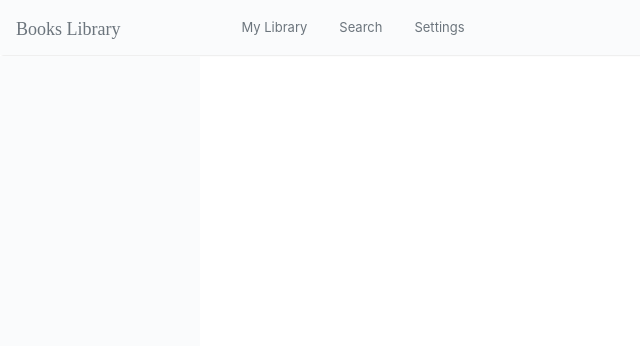
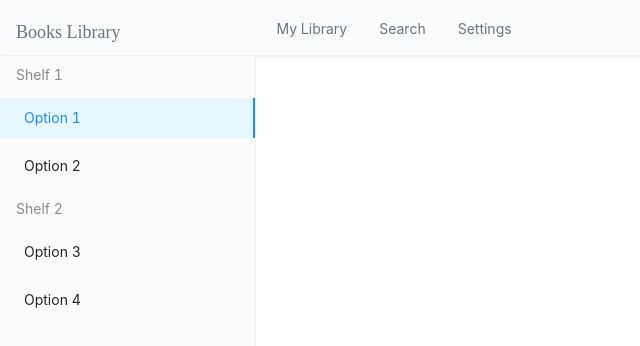
Before and after one commit to danialkhan4/book-library-app, a React (Create React App) app: page / in a window 1280 px wide. Shown: the top 346 px of the page, without its empty margins (0-640 px from the left). Built offline with nearby package versions, Linux system fonts and the light colour scheme.

Commit message:
- changed from material-ui to antd - updated navbar

```diff
--- a/package.json
+++ b/package.json
@@ -3,11 +3,10 @@
   "version": "0.1.0",
   "private": true,
   "dependencies": {
-    "@material-ui/core": "^4.11.0",
-    "@material-ui/icons": "^4.9.1",
     "@testing-library/jest-dom": "^4.2.4",
     "@testing-library/react": "^9.5.0",
     "@testing-library/user-event": "^7.2.1",
+    "antd": "^4.6.4",
     "react": "^16.13.1",
     "react-dom": "^16.13.1",
     "react-scripts": "3.4.3"
--- a/src/App.js
+++ b/src/App.js
@@ -2,6 +2,7 @@ import React from 'react';
 
 import Navbar from './components/Navbar';
 import Sidebar from './components/Sidebar';
+
 import './index.css';
 
 function App() {
--- a/src/components/Navbar.js
+++ b/src/components/Navbar.js
@@ -1,6 +1,5 @@
 import React from 'react';
-import './navbar.css';
-
+import '../css/navbar.css';
 function Navbar() {
 	return (
         <div className="navBar">
--- a/src/components/Sidebar.js
+++ b/src/components/Sidebar.js
@@ -1,12 +1,38 @@
 import React from 'react';
-import './sidebar.css';
-import Button from '@material-ui/core/Button';
+import '../css/sidebar.css';
+
+import { Menu } from 'antd';
+import { BookOutlined } from '@ant-design/icons';
+import 'antd/dist/antd.css';
+
+const { SubMenu } = Menu;
 
 function Sidebar() {
 	return (
         <div className="sidebar">
+            <Menu
+                onClick={console.log("e")}
+                style={{ width: 256 }}
+                defaultSelectedKeys={['1']}
+                defaultOpenKeys={['sub1']}
+                mode="inline"
+                className="sidebar"
+            >
+
+
+                <Menu.ItemGroup key="g1" title="Shelf 1">
+                    <Menu.Item key="1">Option 1</Menu.Item>
+                    <Menu.Item key="2">Option 2</Menu.Item>
+                </Menu.ItemGroup>
+
+                <Menu.ItemGroup key="g2" title="Shelf 2">
+                    <Menu.Item key="3">Option 3</Menu.Item>
+                    <Menu.Item key="4">Option 4</Menu.Item>
+                </Menu.ItemGroup>
+
+            </Menu>
         </div>
-	);
+    );
 }
 
 
--- a/src/components/sidebar.css
+++ /dev/null
@@ -1,11 +0,0 @@
-.sidebar {
-    height: 100%;
-    width: 200px;
-    position: fixed;
-    z-index: 1;
-    top: 56px;
-    left: 0;
-    background-color:#FAFBFC;
-    overflow-x: hidden;
-
-}
--- a/src/components/navbar.css
+++ b/src/css/navbar.css
@@ -6,7 +6,7 @@
     left: 0;
     top: 0;
     overflow: hidden;
-    box-shadow: 0 2px 2px -2px rgba(0,0,0,.2);
+    box-shadow: 0 2px 4px -2px rgba(0,0,0,.2);
 
 
     -webkit-touch-callout: none; /* iOS Safari */
@@ -22,9 +22,9 @@
     float: left;
     color: #6C757D;
     text-align: center;
-    padding: 19px 16px;
+    padding: 18px 16px;
     text-decoration: none;
-    font-size: 13px;
+    font-size: 14px;
 }
 
 .nav a:hover {
@@ -32,11 +32,8 @@
     cursor: pointer;
 }
 
-.nav a.active {
-}
-
 #title {
-    padding-right:105px;
+    padding-right:140px;
     color: #6C757D !important;
     cursor: default !important;
     font-family: 'Verdana, Geneva, sans-serif';
--- /dev/null
+++ b/src/css/sidebar.css
@@ -0,0 +1,12 @@
+.sidebar {
+    font-family: -apple-system, BlinkMacSystemFont, 'Segoe UI', Roboto, Oxygen, Ubuntu, Cantarell, 'Open Sans', 'Helvetica Neue', sans-serif;
+    height: 100%;
+    width: 200px;
+    position: fixed;
+    z-index: 1;
+    top: 56px;
+    left: 0;
+    background-color:#FAFBFC !important;
+    overflow-x: hidden;
+
+}
```
Also changed, not shown: 1 other file (tests, documents, lock files or other folders).
